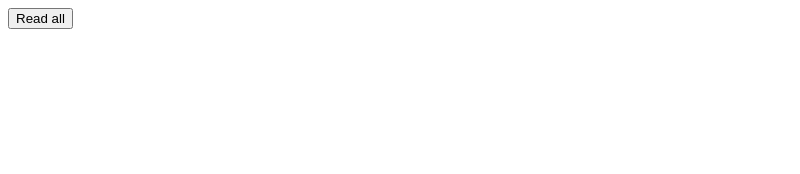
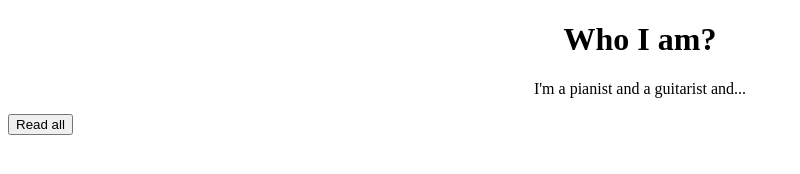
Before and after one commit to stefantuhut/my-website, a plain HTML site: page index.html in a window 1280 px wide. Shown: the whole page, without its empty margins (0-800 px from the left). Drawn offline with Linux system fonts and the light colour scheme.

Commit message:
styling text

```diff
--- a/index.html
+++ b/index.html
@@ -5,10 +5,22 @@
     <meta http-equiv="X-UA-Compatible" content="IE=edge">
     <meta name="viewport" content="width=device-width, initial-scale=1.0">
     <title>Stefan Tuhut</title>
+    <h1>Who I am?</h1>
+    <p>I'm a pianist and a guitarist and...</p>
 </head>
 <body>
     <a href="about.html">
         <button id="btnAbout">Read all</button>
     </a>
+
+    <style>
+        h1 {
+            text-align: center;
+        }
+
+        p {
+            text-align: center;
+        }
+    </style>
 </body>
 </html>
```
